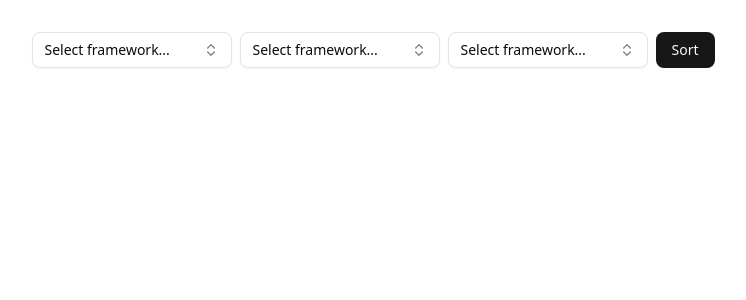
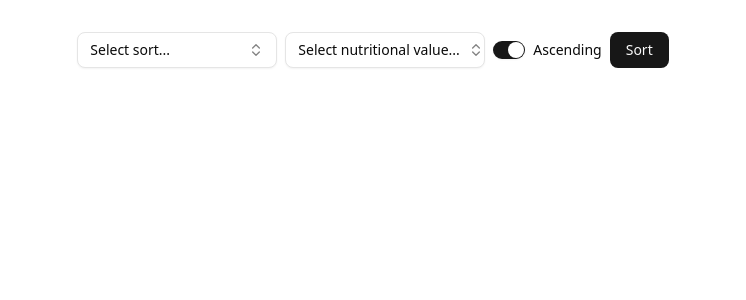
Before and after one commit to haydenfrank/DSA-project-2, a React (Vite) app: page / in a window 1280 px wide. Shown: the top 300 px of the page, without its empty margins (267-1013 px from the left). Built offline with nearby package versions, Linux system fonts and the light colour scheme.

Commit message:
switched third dropdown to a switch and main buttons done

```diff
--- a/package.json
+++ b/package.json
@@ -11,13 +11,16 @@
   },
   "dependencies": {
     "@radix-ui/react-dialog": "^1.1.15",
+    "@radix-ui/react-label": "^2.1.7",
     "@radix-ui/react-popover": "^1.1.15",
     "@radix-ui/react-slot": "^1.2.3",
+    "@radix-ui/react-switch": "^1.2.6",
     "@tailwindcss/vite": "^4.1.16",
     "class-variance-authority": "^0.7.1",
     "clsx": "^2.1.1",
     "cmdk": "^1.1.1",
     "lucide-react": "^0.548.0",
+    "papaparse": "^5.5.3",
     "react": "^19.1.1",
     "react-dom": "^19.1.1",
     "tailwind-merge": "^3.3.1",
@@ -26,6 +29,7 @@
   "devDependencies": {
     "@eslint/js": "^9.36.0",
     "@types/node": "^24.9.1",
+    "@types/papaparse": "^5.3.16",
     "@types/react": "^19.1.16",
     "@types/react-dom": "^19.1.9",
     "@vitejs/plugin-react": "^5.1.0",
--- a/src/App.tsx
+++ b/src/App.tsx
@@ -2,8 +2,10 @@
 // import reactLogo from "./assets/react.svg";
 // import viteLogo from "/vite.svg";
 import "./App.css";
-import { Combobox } from "./components/ui/combobox";
-import { Button } from "./components/ui/button";
+import { SortingAlgorithmsCombobox } from "./components/ui/user-defined/sortingAlgorithmsCombobox";
+import { NutritionalValueCombobox } from "./components/ui/user-defined/nutritionalValueCombobox";
+import { SortingMethodsSwitch } from "./components/ui/user-defined/sortingMethodsSwitch";
+import { SortButton } from "./components/ui/user-defined/sortButton";
 
 function App() {
   // const [count, setCount] = useState(0);
@@ -30,11 +32,11 @@ function App() {
       <p className="read-the-docs">
         Click on the Vite and React logos to learn more
       </p> */}
-      <div className="flex justify-center gap-2 md:flex-row mx-auto w-64">
-        <Combobox />
-        <Combobox />
-        <Combobox />
-        <Button>Sort</Button>
+      <div className="flex justify-center gap-2 md:flex-row mx-auto w-64 place-items-center">
+        <SortingAlgorithmsCombobox />
+        <NutritionalValueCombobox />
+        <SortingMethodsSwitch />
+        <SortButton />
       </div>
     </>
   );
--- /dev/null
+++ b/src/components/ui/label.tsx
@@ -0,0 +1,22 @@
+import * as React from "react"
+import * as LabelPrimitive from "@radix-ui/react-label"
+
+import { cn } from "@/lib/utils"
+
+function Label({
+  className,
+  ...props
+}: React.ComponentProps<typeof LabelPrimitive.Root>) {
+  return (
+    <LabelPrimitive.Root
+      data-slot="label"
+      className={cn(
+        "flex items-center gap-2 text-sm leading-none font-medium select-none group-data-[disabled=true]:pointer-events-none group-data-[disabled=true]:opacity-50 peer-disabled:cursor-not-allowed peer-disabled:opacity-50",
+        className
+      )}
+      {...props}
+    />
+  )
+}
+
+export { Label }
--- /dev/null
+++ b/src/components/ui/switch.tsx
@@ -0,0 +1,29 @@
+import * as React from "react"
+import * as SwitchPrimitive from "@radix-ui/react-switch"
+
+import { cn } from "@/lib/utils"
+
+function Switch({
+  className,
+  ...props
+}: React.ComponentProps<typeof SwitchPrimitive.Root>) {
+  return (
+    <SwitchPrimitive.Root
+      data-slot="switch"
+      className={cn(
+        "peer data-[state=checked]:bg-primary data-[state=unchecked]:bg-input focus-visible:border-ring focus-visible:ring-ring/50 dark:data-[state=unchecked]:bg-input/80 inline-flex h-[1.15rem] w-8 shrink-0 items-center rounded-full border border-transparent shadow-xs transition-all outline-none focus-visible:ring-[3px] disabled:cursor-not-allowed disabled:opacity-50",
+        className
+      )}
+      {...props}
+    >
+      <SwitchPrimitive.Thumb
+        data-slot="switch-thumb"
+        className={cn(
+          "bg-background dark:data-[state=unchecked]:bg-foreground dark:data-[state=checked]:bg-primary-foreground pointer-events-none block size-4 rounded-full ring-0 transition-transform data-[state=checked]:translate-x-[calc(100%-2px)] data-[state=unchecked]:translate-x-0"
+        )}
+      />
+    </SwitchPrimitive.Root>
+  )
+}
+
+export { Switch }
--- /dev/null
+++ b/src/components/ui/user-defined/nutritionalValueCombobox.tsx
@@ -0,0 +1,116 @@
+"use client";
+
+import * as React from "react";
+import Papa from "papaparse";
+import { Check, ChevronsUpDown } from "lucide-react";
+
+import { cn } from "@/lib/utils";
+import { Button } from "@/components/ui/button";
+import {
+  Command,
+  CommandEmpty,
+  CommandGroup,
+  CommandInput,
+  CommandItem,
+  CommandList,
+} from "@/components/ui/command";
+import {
+  Popover,
+  PopoverContent,
+  PopoverTrigger,
+} from "@/components/ui/popover";
+
+export function NutritionalValueCombobox() {
+  const [open, setOpen] = React.useState(false);
+  const [value, setValue] = React.useState("");
+  const [columns, setColumns] = React.useState<string[]>([]);
+
+  React.useEffect(() => {
+    fetch("/food.csv")
+      .then((res) => res.text())
+      .then((text) => {
+        const parsed = Papa.parse(text, { header: true });
+        if (parsed.meta.fields) {
+          const dataColumns = parsed.meta.fields.filter((col) =>
+            col.trim().startsWith("Data.")
+          );
+          const trimmedColumns = dataColumns.map(
+            (col) => col.split(".").pop() || col
+          );
+          setColumns(trimmedColumns);
+        }
+      })
+      .catch((err) => console.error("Error loading CSV:", err));
+  }, []);
+
+  return (
+    <Popover open={open} onOpenChange={setOpen}>
+      <PopoverTrigger asChild>
+        <Button
+          variant="outline"
+          role="combobox"
+          aria-expanded={open}
+          className="w-[200px] justify-between"
+        >
+          {value || "Select nutritional value..."}
+          <ChevronsUpDown className="opacity-50" />
+        </Button>
+      </PopoverTrigger>
+      <PopoverContent className="w-[200px] p-0">
+        <Command>
+          <CommandInput
+            placeholder="Search nutritional values..."
+            className="h-9"
+          />
+          <CommandList>
+            {/* {columns.length === 0 ? (
+              <CommandEmpty>No columns found.</CommandEmpty>
+            ) : (
+              <CommandGroup>
+                {columns.map((col) => (
+                  <CommandItem
+                    key={col}
+                    value={col}
+                    onSelect={(currentValue) => {
+                      setValue(currentValue === value ? "" : currentValue);
+                      setOpen(false);
+                    }}
+                  >
+                    {col}
+                    <Check
+                      className={cn(
+                        "ml-auto",
+                        value === col ? "opacity-100" : "opacity-0"
+                      )}
+                    />
+                  </CommandItem>
+                ))}
+              </CommandGroup>
+            )} */}
+            <CommandEmpty>No nutritional value found.</CommandEmpty>
+            <CommandGroup>
+              {columns.map((col) => (
+                <CommandItem
+                  key={col}
+                  value={col}
+                  onSelect={(currentValue) => {
+                    setValue(currentValue === value ? "" : currentValue);
+                    setOpen(false);
+                  }}
+                >
+                  {col}
+                  <Check
+                    className={cn(
+                      "ml-auto",
+                      value === col ? "opacity-100" : "opacity-0"
+                    )}
+                  />
+                </CommandItem>
+              ))}
+            </CommandGroup>
+          </CommandList>
+        </Command>
+      </PopoverContent>
+    </Popover>
+  );
+}
--- /dev/null
+++ b/src/components/ui/user-defined/sortButton.tsx
@@ -0,0 +1,11 @@
+"use client";
+
+import { Button } from "@/components/ui/button";
+
+export function SortButton() {
+  const handleClick = () => {
+    console.log("Button clicked!");
+  };
+
+  return <Button onClick={handleClick}>Sort</Button>;
+}
--- /dev/null
+++ b/src/components/ui/user-defined/sortingAlgorithmsCombobox.tsx
@@ -0,0 +1,82 @@
+"use client";
+
+import * as React from "react";
+import { Check, ChevronsUpDown } from "lucide-react";
+
+import { cn } from "@/lib/utils";
+import { Button } from "@/components/ui/button";
+import {
+  Command,
+  CommandEmpty,
+  CommandGroup,
+  CommandInput,
+  CommandItem,
+  CommandList,
+} from "@/components/ui/command";
+import {
+  Popover,
+  PopoverContent,
+  PopoverTrigger,
+} from "@/components/ui/popover";
+
+const frameworks = [
+  {
+    value: "heapsort",
+    label: "Heap Sort",
+  },
+  {
+    value: "merge sort",
+    label: "Merge Sort",
+  },
+];
+
+export function SortingAlgorithmsCombobox() {
+  const [open, setOpen] = React.useState(false);
+  const [value, setValue] = React.useState("");
+
+  return (
+    <Popover open={open} onOpenChange={setOpen}>
+      <PopoverTrigger asChild>
+        <Button
+          variant="outline"
+          role="combobox"
+          aria-expanded={open}
+          className="w-[200px] justify-between"
+        >
+          {value
+            ? frameworks.find((framework) => framework.value === value)?.label
+            : "Select sort..."}
+          <ChevronsUpDown className="opacity-50" />
+        </Button>
+      </PopoverTrigger>
+      <PopoverContent className="w-[200px] p-0">
+        <Command>
+          <CommandInput placeholder="Search sorts..." className="h-9" />
+          <CommandList>
+            <CommandEmpty>No sort found.</CommandEmpty>
+            <CommandGroup>
+              {frameworks.map((framework) => (
+                <CommandItem
+                  key={framework.value}
+                  value={framework.value}
+                  onSelect={(currentValue) => {
+                    setValue(currentValue === value ? "" : currentValue);
+                    setOpen(false);
+                  }}
+                >
+                  {framework.label}
+                  <Check
+                    className={cn(
+                      "ml-auto",
+                      value === framework.value ? "opacity-100" : "opacity-0"
+                    )}
+                  />
+                </CommandItem>
+              ))}
+            </CommandGroup>
+          </CommandList>
+        </Command>
+      </PopoverContent>
+    </Popover>
+  );
+}
--- /dev/null
+++ b/src/components/ui/user-defined/sortingMethodsSwitch.tsx
@@ -0,0 +1,22 @@
+"use client";
+
+import * as React from "react";
+import { Switch } from "@/components/ui/switch";
+import { Label } from "@/components/ui/label";
+
+export function SortingMethodsSwitch() {
+  const [isAscending, setIsAscending] = React.useState(true);
+
+  return (
+    <div className="flex items-center space-x-2">
+      <Switch
+        id="sort-method"
+        checked={isAscending}
+        onCheckedChange={(checked) => setIsAscending(checked)}
+      />
+      <Label htmlFor="sort-method">
+        {isAscending ? "Ascending" : "Descending"}
+      </Label>
+    </div>
+  );
+}
```
Also changed, not shown: 1 other file (tests, documents, lock files or other folders).
